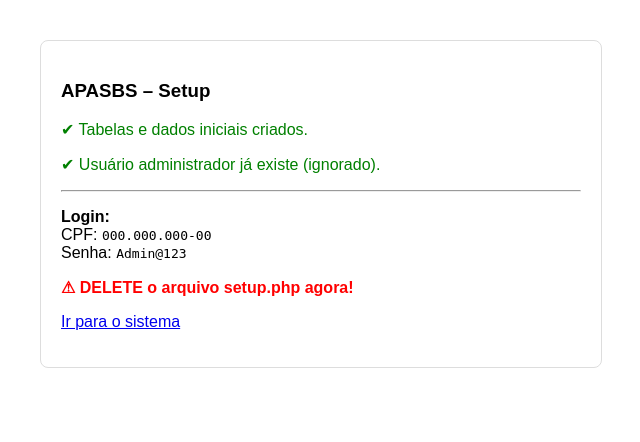
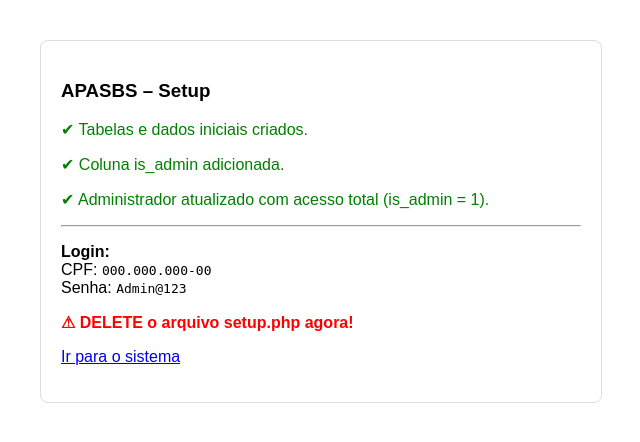
Before and after one commit to AiCode-1973/apasbs, a PHP site: page /setup.php in a window 1280 px wide. Shown: the top 442 px of the page, without its empty margins (319-959 px from the left). Run offline with PHP 8.4, Linux system fonts and the light colour scheme; tables that the repository leaves empty hold one stand-in row (values such as "Sample post"); some libraries are stand-ins or nearby versions.

Commit message:
feat: Adicionar coluna is_admin e garantir acesso total ao usuário administrador

```diff
--- a/setup.php
+++ b/setup.php
@@ -84,7 +84,14 @@ try {
     // Adiciona is_admin se a coluna ainda não existe
     try {
         $pdo->exec("ALTER TABLE usuarios ADD COLUMN is_admin TINYINT(1) NOT NULL DEFAULT 0 AFTER ativo");
+        $ok[] = 'Coluna is_admin adicionada.';
     } catch (PDOException $e) { /* coluna já existe */ }
+
+    // Garante que o admin (cpf 00000000000) sempre tenha is_admin = 1
+    $pdo->exec("UPDATE usuarios SET is_admin = 1 WHERE cpf = '00000000000'");
+
+    // Insere módulo Setores se ainda não existir
+    $pdo->exec("INSERT IGNORE INTO modulos (nome, slug, icone) VALUES ('Setores', 'setores', 'bi-building')");
 
     $total = (int) $pdo->query("SELECT COUNT(*) FROM usuarios")->fetchColumn();
 
@@ -96,7 +103,7 @@ try {
         $stmt->execute(['Administrador', '00000000000', $hash]);
         $ok[] = 'Usuário administrador criado.';
     } else {
-        $ok[] = 'Usuário administrador já existe (ignorado).';
+        $ok[] = 'Administrador atualizado com acesso total (is_admin = 1).';
     }
 } catch (PDOException $e) {
     $erros[] = $e->getMessage();
```
